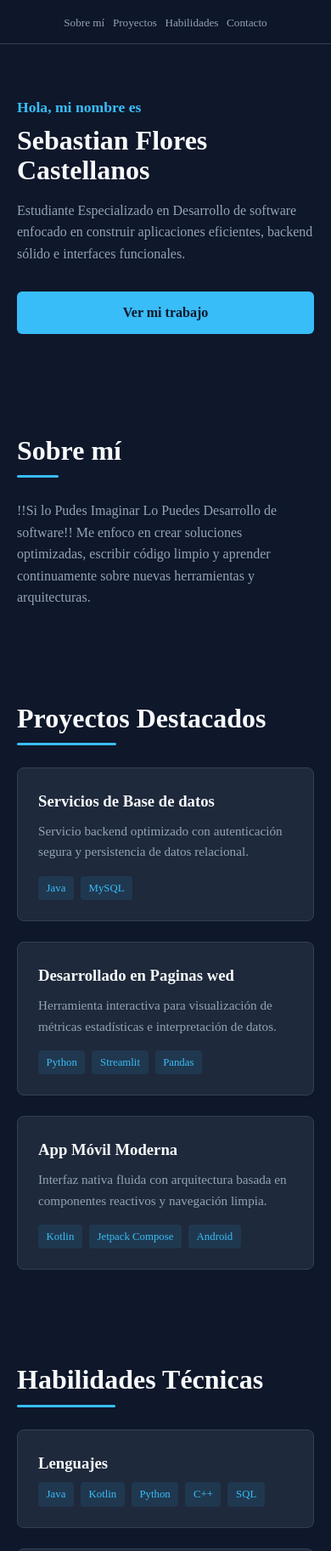
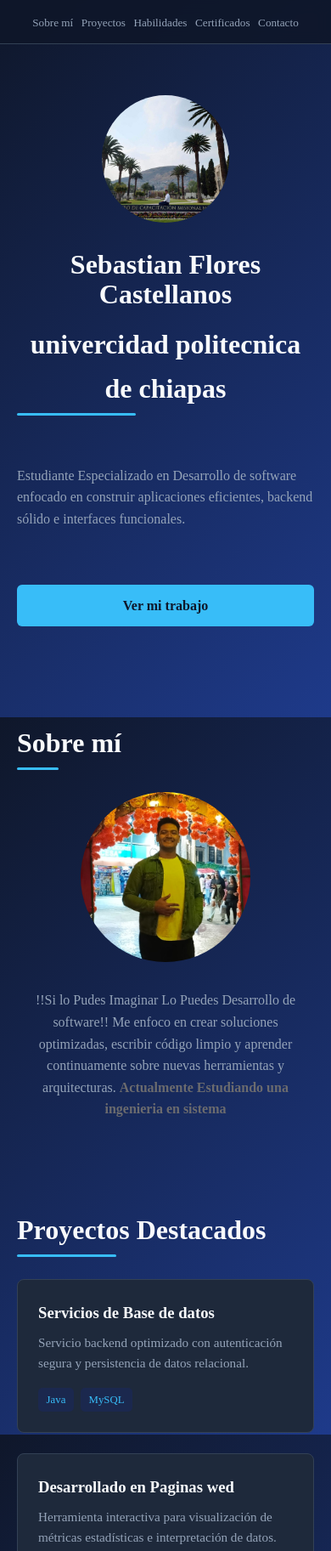
Before and after one commit to 253386-alt/landykp, a plain HTML site: page index.html in a window 390 px wide. Shown: the top 1825 px of the page at 85% size. Drawn offline with Linux system fonts and the light colour scheme.

Commit message:
mejoras tecnicas

```diff
--- a/a.css
+++ b/a.css
@@ -15,13 +15,13 @@
 }
 
 body {
-  background-color: var(--bg);
+  background: linear-gradient(135deg, var(--bg), #1e3a8a);
+  background-attachment: fixed;
   color: var(--text);
   line-height: 1.6;
-  overflow-x: hidden; /* Evita desplazamiento horizontal accidental */
+  overflow-x: hidden;
 }
 
-/* Header & Nav */
 header {
   position: fixed;
   top: 0;
@@ -63,7 +63,6 @@ nav {
   color: var(--accent);
 }
 
-/* Layout Units */
 section {
   padding: 6rem 2rem 4rem;
   max-width: 1100px;
@@ -88,7 +87,6 @@ h2::after {
   border-radius: 2px;
 }
 
-/* Hero Section */
 .hero {
   min-height: 90vh;
   display: flex;
@@ -178,10 +176,10 @@ h2::after {
 }
 
 .tag {
-  background: rgba(56, 189, 248, 0.1);
+  background: rgba(7, 34, 239, 0.1);
   color: var(--accent);
   padding: 0.25rem 0.6rem;
-  border-radius: 4px;
+  border-radius: 5px;
   font-size: 0.8rem;
   font-weight: 500;
 }
@@ -273,3 +271,68 @@ footer {
     font-size: 0.825rem;
   }
 }
+/* Foto en "Sobre mí" */
+.about-wrapper {
+  display: flex;
+  align-items: center;
+  gap: 2rem;
+  flex-wrap: wrap;
+}
+
+.about-photo {
+  width: 200px;
+  height: 200px;
+  object-fit: cover;
+  border-radius: 50%;
+  flex-shrink: 0;
+}
+
+.about-wrapper .about-text {
+  flex: 1;
+  min-width: 250px;
+}
+
+/* Certificados */
+.cert-img {
+  width: 100%;
+  height: 180px;
+  object-fit: cover;
+  border-radius: 8px;
+  margin-bottom: 0.75rem;
+  background: rgba(128, 128, 128, 0.15);
+}
+
+@media (max-width: 600px) {
+  .about-wrapper {
+    justify-content: center;
+    text-align: center;
+  }
+}
+.hero-header {
+  display: flex;
+  align-items: center;
+  justify-content: center;
+  gap: 2rem;
+  flex-wrap: wrap;
+}
+
+.hero-photo {
+  width: 150px;
+  height: 150px;
+  object-fit: cover;
+  border-radius: 60%;
+  flex-shrink: 0;
+}
+
+.hero-names {
+  text-align: left;
+}
+
+@media (max-width: 700px) {
+  .hero-names {
+    text-align: center;
+  }
+}
+strong{
+  color: #6b6b6e;
+}
--- a/la.html
+++ b/index.html
@@ -5,6 +5,7 @@
   <meta name="viewport" content="width=device-width, initial-scale=1.0" />
   <title>Mi Portfolio | Desarrollador Software</title>
   <link rel="stylesheet" href="a.css" />
+  <link rel="stylesheet" href="extras.css" />
 </head>
 <body>
 
@@ -14,6 +15,7 @@
         <li><a href="#about">Sobre mí</a></li>
         <li><a href="#projects">Proyectos</a></li>
         <li><a href="#skills">Habilidades</a></li>
+        <li><a href="#certificates">Certificados</a></li>
         <li><a href="#contact">Contacto</a></li>
       </ul>
     </nav>
@@ -21,17 +23,25 @@
 
   <main>
     <section class="hero">
-      <span class="hero-tag">Hola, mi nombre es</span>
-      <h1>Sebastian Flores Castellanos</h1>
+    <div class="hero-header">
+  <img src="img/img4.jpeg" alt="Sebastian Flores Castellanos" class="hero-photo" />
+  <div class="hero-names">
+    <h1>Sebastian Flores Castellanos</h1>
+    <h2>univercidad politecnica de chiapas </h2>
+</div>
       <p>Estudiante Especializado en Desarrollo de software enfocado en construir aplicaciones eficientes, backend sólido e interfaces funcionales.</p>
       <a href="#projects" class="btn">Ver mi trabajo</a>
+      </div>
     </section>
 
     <section id="about">
       <h2>Sobre mí</h2>
-      <p class="about-text">
-         !!Si lo Pudes Imaginar Lo Puedes Desarrollo de software!! Me enfoco en crear soluciones optimizadas, escribir código limpio y aprender continuamente sobre nuevas herramientas y arquitecturas.
-      </p>
+      <div class="about-wrapper">
+        <img src="img/ima.jpeg" alt="Foto de Sebastian Flores Castellanos" class="about-photo" />
+        <p class="about-text">
+          !!Si lo Pudes Imaginar Lo Puedes Desarrollo de software!! Me enfoco en crear soluciones optimizadas, escribir código limpio y aprender continuamente sobre nuevas herramientas y arquitecturas. <strong>Actualmente Estudiando una ingenieria en sistema  </strong>
+        </p>
+      </div>
     </section>
 
     <section id="projects">
@@ -77,13 +87,12 @@
             <span class="tag">Java</span>
             <span class="tag">Kotlin</span>
             <span class="tag">Python</span>
-            <span class="tag">C++</span>
             <span class="tag">SQL</span>
           </div>
         </div>
 
         <div class="card">
-          <h3>Herramientas & Entornos</h3>
+          <h3>Herramientas y Entornos</h3>
           <div class="tags margin-top-sm">
             <span class="tag">Git & GitHub</span>
             <span class="tag">Linux / Terminal CLI</span>
@@ -94,14 +103,28 @@
       </div>
     </section>
 
+    <section id="certificates">
+      <h2>Certificados</h2>
+      <div class="grid">
+        <div class="card cert-card">
+          <img src="img/img2.png" alt="Certificado 1" class="cert-img" />
+          <h3>Certificado de cisco packet tracer</h3>
+          <p>2026</p>
+        </div>
 
+        <div class="card cert-card">
+          <img src="img/img3.jpg" alt="Certificado 2" class="cert-img" />
+          <h3>certificado de AWS</h3>
+          <p>2025</p>
+        </div>
+      </div>
+    </section>
+  </main>
 
-  <footer >
-    <seletion id="contact">
+  <footer id="contact">
     <p>&copy; Futuro Desarrollador Software .</p>
     <p>&copy; Mi Contacto:961XXXXX .</p>
     <p>&copy; Mi Correo: Sebastian@mail.com .</p>
-    </seletion>
   </footer>
 </body>
 </html>
```
Also changed, not shown: img/ima.jpeg (added), img/img2.png (added), img/img3.jpg (added), img/img4.jpeg (added).
